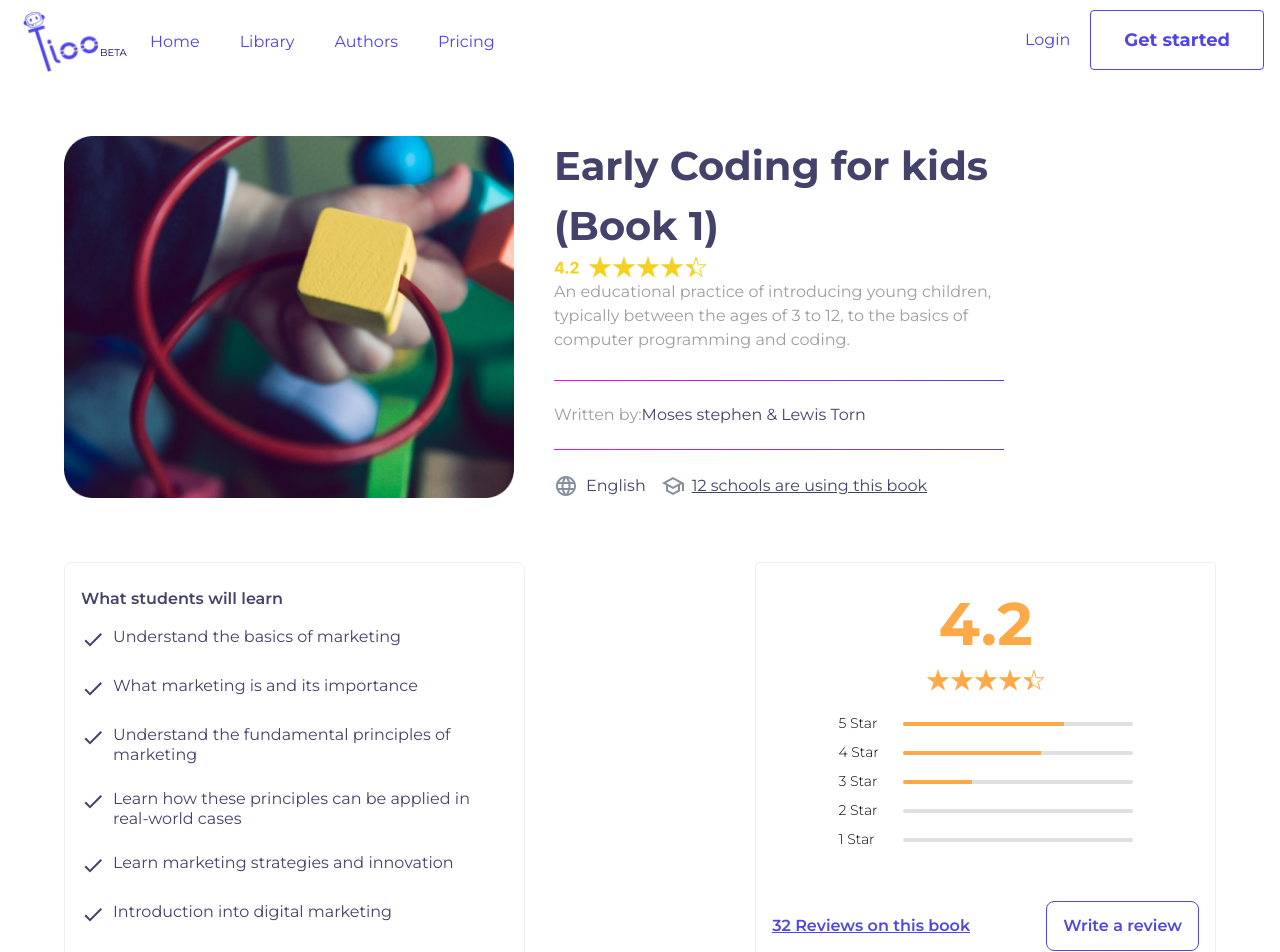
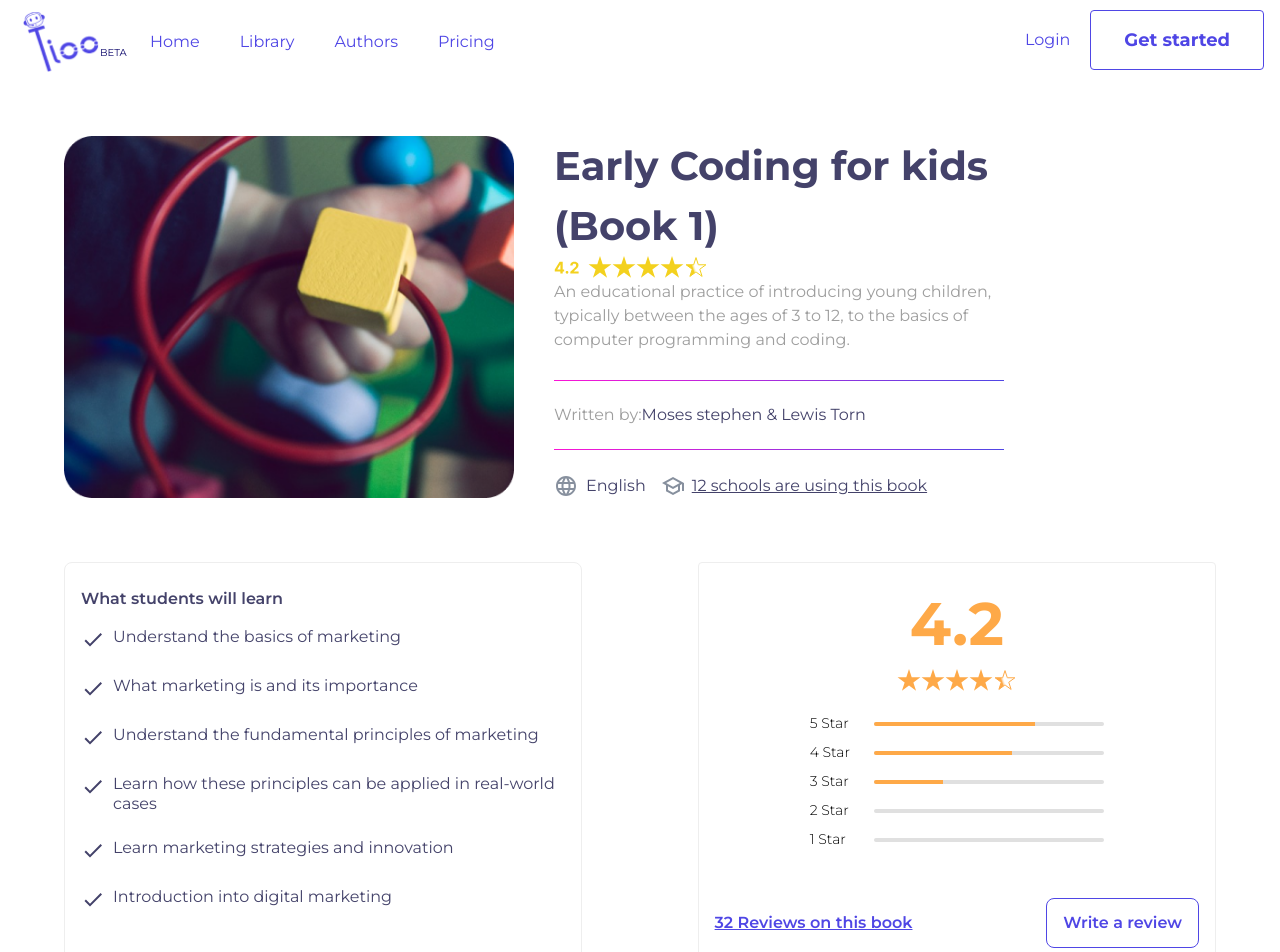
Before and after one commit to debug-evenstar/TiooLandingPage, a React (Create React App) app: page /library/details in a window 1280 px wide. Shown: the top 952 px of the page. Built offline with nearby package versions, Linux system fonts and the light colour scheme; a web font is replaced by a local one.

Commit message:
increased ratings and objectives width

```diff
--- a/src/pages/library/details.tsx
+++ b/src/pages/library/details.tsx
@@ -69,8 +69,8 @@ function Header() {
 
 function ObjectiveAndRating() {
     return (
-        <div className="mt-16 w-[90%] mx-auto flex justify-between">
-            <div className="border rounded-[8px] p-4 pt-6 w-[40%]">
+        <div className="mt-16 w-[90%] border-gray-300 mx-auto flex justify-between">
+            <div className="border rounded-[8px] p-4 pt-6 w-[45%]">
                 <h1 className="text-primary mb-4 font-[600]">What students will learn</h1>
                 <ul>
                     {objectives.map((item: string, index: number) => (
@@ -85,7 +85,7 @@ function ObjectiveAndRating() {
                     ))}
                 </ul>
             </div>
-            <div className="border rounded-[4px] p-4 w-[40%] flex flex-col justify-between items-center">
+            <div className="border  rounded-[4px] p-4 w-[45%] flex flex-col justify-between items-center">
                 <div>
                     <h1 className="text-[60px] text-center text-[#FEA948] font-[700]">4.2</h1>
                     <div className='mx-auto w-fit'>
```
